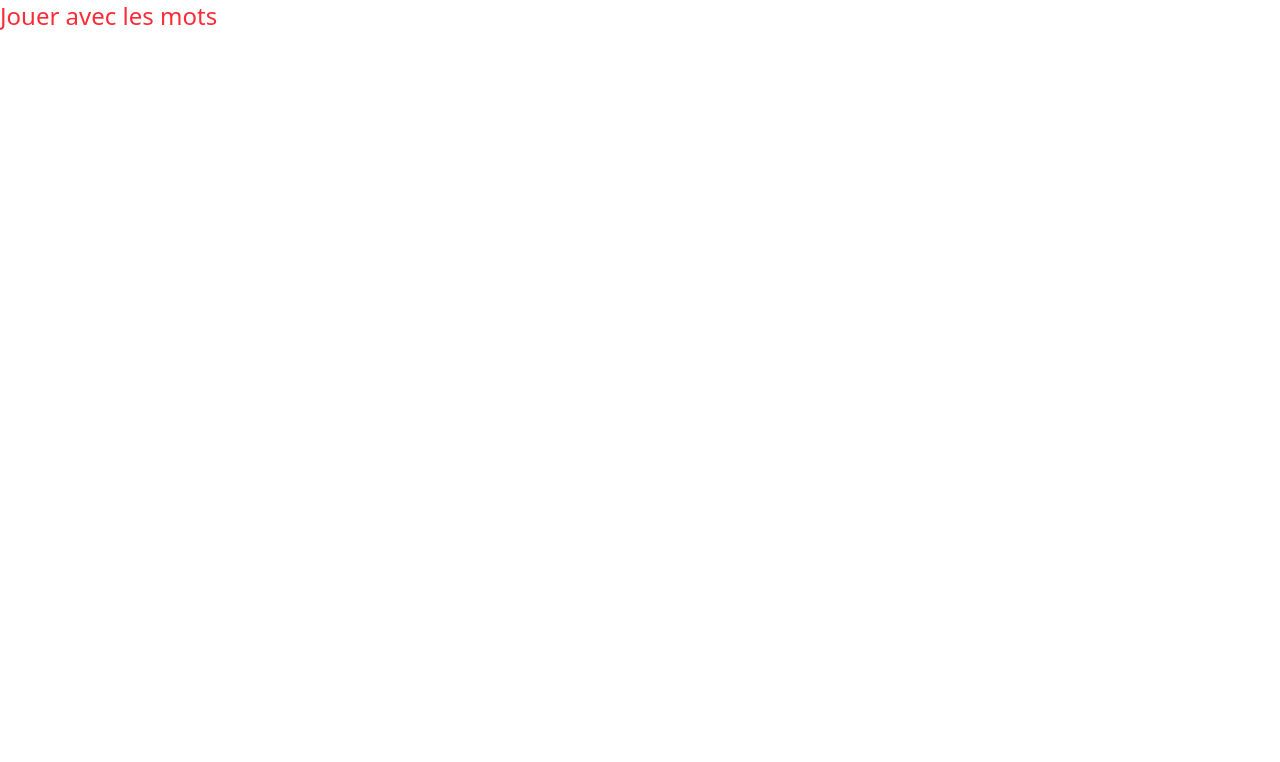
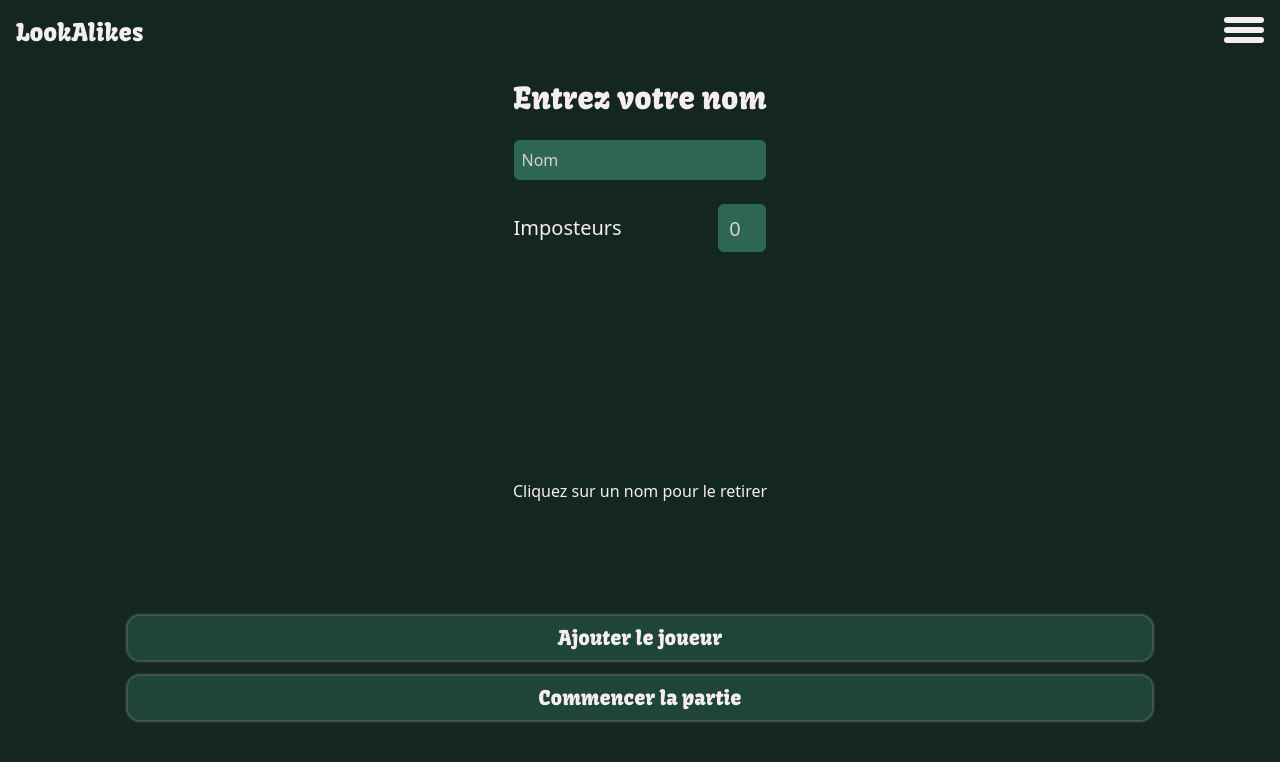
Before and after one commit to juless54/LookAlikes, a Vue app: page /wordsGame in a window 1280 px wide. Shown: the top 762 px of the page. Built offline with nearby package versions, Linux system fonts and the light colour scheme.

Commit message:
🚧 load words game with image game components

```diff
--- a/src/views/WordsGame.vue
+++ b/src/views/WordsGame.vue
@@ -1,7 +1,22 @@
-<script setup></script>
+<script setup>
+import PlayerNamesView from '@/views/PlayerNamesView.vue'
+import PlayerRoleRevealView from '@/views/PlayerRoleRevealView.vue'
+import PlayerVoteView from '@/views/PlayerVoteView.vue'
+import GameEndView from '@/views/GameEndView.vue'
+import Navbar from '@/components/Navbar.vue'
+import { useGameStateStore } from '@/stores/gamestate'
+import { storeToRefs } from 'pinia'
+
+const gameStateStore = useGameStateStore()
+const { gameState } = storeToRefs(gameStateStore)
+</script>
 
 <template>
   <main>
-    <h1 class="text-2xl text-red-500">Jouer avec les mots</h1>
+    <Navbar />
+    <PlayerNamesView v-show="gameState === 'PlayerNames'" />
+    <PlayerRoleRevealView v-show="gameState === 'GameStart'" />
+    <PlayerVoteView v-show="gameState === 'GameVote'" />
+    <GameEndView v-show="gameState === 'GameEnd'" />
   </main>
 </template>
```
